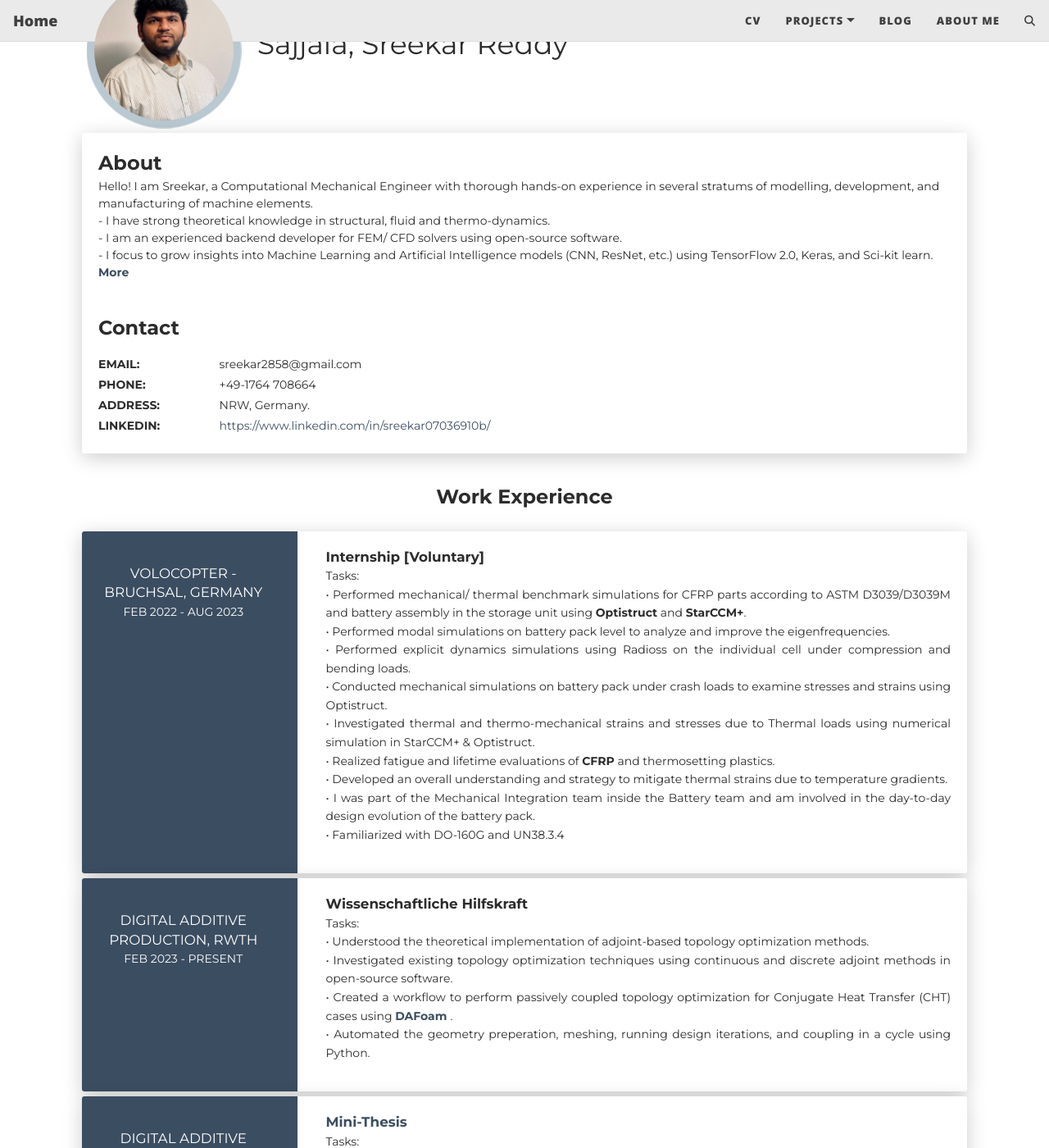
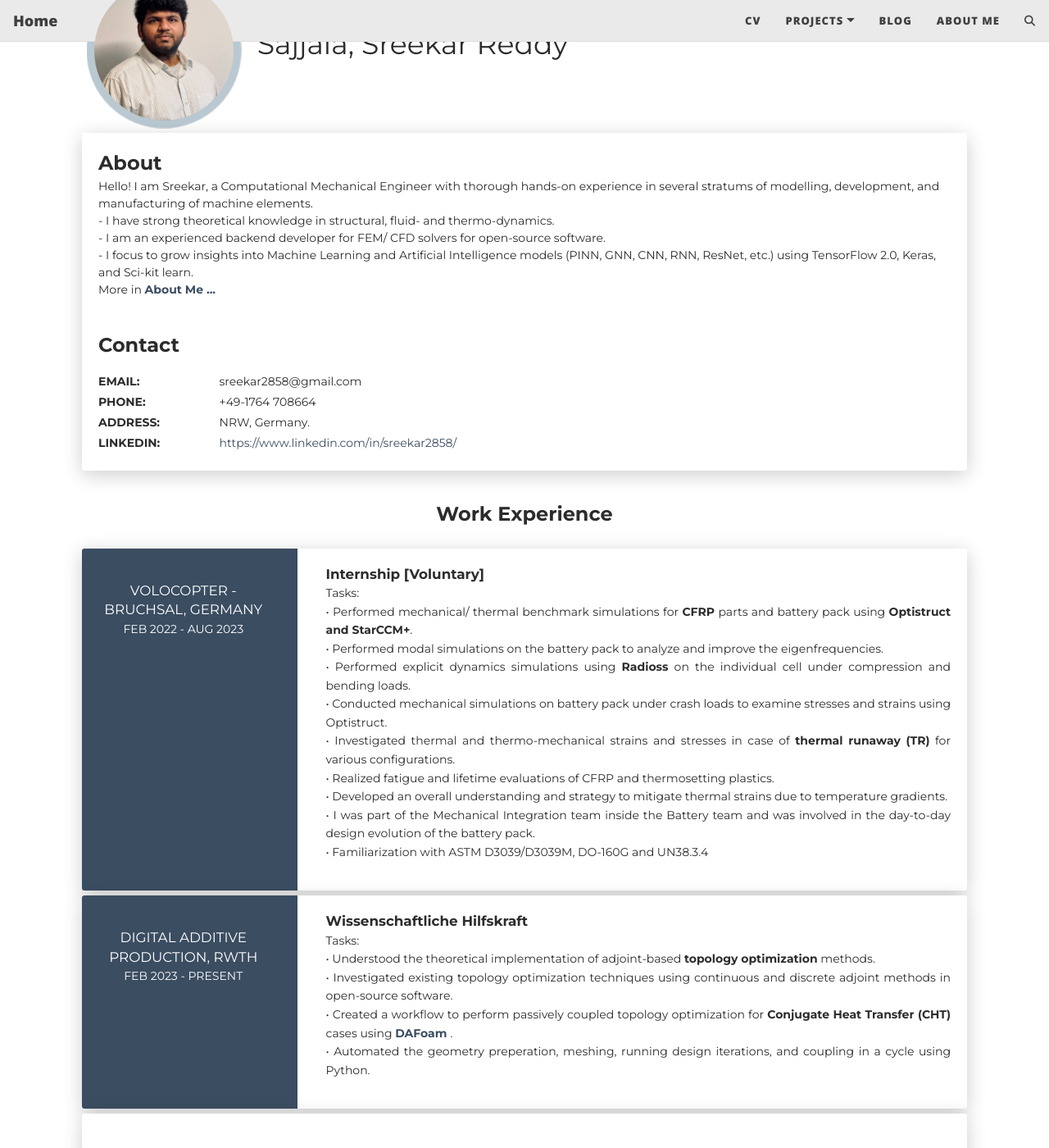
Before and after one commit to sreekar2858/sreekar2858.github.io, a Jekyll site: the page built from cv.md, in a window 1280 px wide and 1400 px high, scrolled down 349 px. Shown: the whole window at 82% size. Built offline with Jekyll 4.4.1, drawn with Linux system fonts in a browser that asks for light colours; nearby versions of some CDN libraries; comment, search, counter and statistics services are not loaded; some of the changed text lies outside the part shown.

Commit message:
Added bolds to some important info in CV

```diff
--- a/cv.md
+++ b/cv.md
@@ -57,9 +57,10 @@ subtitle:
           <div class="card-body col-mb-0">
             <div class="h4 mt-0 title h4 mb-0">About</div>
             <div class="p mt-0 mb-0"> Hello! I am Sreekar, a Computational Mechanical Engineer with thorough hands-on experience in several stratums of modelling, development, and manufacturing of machine elements.<br>
-            - I have strong theoretical knowledge in structural, fluid and thermo-dynamics.<br>
-            - I am an experienced backend developer for FEM/ CFD solvers using open-source software.<br>
-            - I focus to grow insights into Machine Learning and Artificial Intelligence models (CNN, ResNet, etc.) using TensorFlow 2.0, Keras, and Sci-kit learn. <a href="/aboutme/"><strong>More</strong></a></div>
+            - I have strong theoretical knowledge in structural, fluid- and thermo-dynamics.<br>
+            - I am an experienced backend developer for FEM/ CFD solvers for open-source software.<br>
+            - I focus to grow insights into Machine Learning and Artificial Intelligence models (PINN, GNN, CNN, RNN, ResNet, etc.) using TensorFlow 2.0, Keras, and Sci-kit learn.<br>
+            More in <a href="/aboutme/"><strong>About Me ...</strong></a></div>
           </div>
         </div>
         <div class="col-lg-10 col-md-12">
@@ -79,7 +80,7 @@ subtitle:
             </div>
             <div class="row mt-1">
               <div class="col-sm-2"><strong class="text-uppercase">LinkedIn:</strong></div>
-              <div class="col-sm-8"><a href="https://www.linkedin.com/in/sreekar07036910b/" target=_blank title="LinkedIn ref"> https://www.linkedin.com/in/sreekar07036910b/ </a></div>
+              <div class="col-sm-8"><a href="https://www.linkedin.com/in/sreekar2858/" target=_blank title="LinkedIn ref"> https://www.linkedin.com/in/sreekar2858/ </a></div>
             </div>
           </div>
         </div>
@@ -104,15 +105,15 @@ subtitle:
           <div class="card-body">
             <div class="h5"><strong>Internship [Voluntary]</strong></div>
             <p>Tasks:<br>
-            • Performed mechanical/ thermal benchmark simulations for CFRP parts according to ASTM D3039/D3039M and battery assembly in the storage unit using <strong>Optistruct</strong> and <strong>StarCCM+</strong>.<br>
-            • Performed modal simulations on battery pack level to analyze and improve the eigenfrequencies.<br>
-            • Performed explicit dynamics simulations using Radioss on the individual cell under compression and bending loads.<br>
+            • Performed mechanical/ thermal benchmark simulations for <strong>CFRP</strong> parts and battery pack using <strong>Optistruct and StarCCM+</strong>.<br>
+            • Performed modal simulations on the battery pack to analyze and improve the eigenfrequencies.<br>
+            • Performed explicit dynamics simulations using <strong>Radioss</strong> on the individual cell under compression and bending loads.<br>
             • Conducted mechanical simulations on battery pack under crash loads to examine stresses and strains using Optistruct.<br>
-            • Investigated thermal and thermo-mechanical strains and stresses due to Thermal loads using numerical simulation in StarCCM+ & Optistruct.<br>
-            • Realized fatigue and lifetime evaluations of <strong>CFRP</strong> and thermosetting plastics.<br>
+            • Investigated thermal and thermo-mechanical strains and stresses in case of <strong>thermal runaway (TR)</strong> for various configurations.<br>
+            • Realized fatigue and lifetime evaluations of CFRP and thermosetting plastics.<br>
             • Developed an overall understanding and strategy to mitigate thermal strains due to temperature gradients.<br>
-            • I was part of the Mechanical Integration team inside the Battery team and am involved in the day-to-day design evolution of the battery pack.<br>
-            • Familiarized with DO-160G and UN38.3.4</p>
+            • I was part of the Mechanical Integration team inside the Battery team and was involved in the day-to-day design evolution of the battery pack.<br>
+            • Familiarization with ASTM D3039/D3039M, DO-160G and UN38.3.4</p>
           </div>
         </div>
       </div>
@@ -130,9 +131,9 @@ subtitle:
           <div class="card-body">
             <div class="h5"><strong>Wissenschaftliche Hilfskraft</strong></div>
             <p>Tasks:<br>
-            • Understood the theoretical implementation of adjoint-based topology optimization methods.<br>
+            • Understood the theoretical implementation of adjoint-based <strong>topology optimization</strong> methods.<br>
             • Investigated existing topology optimization techniques using continuous and discrete adjoint methods in open-source software.<br>
-            • Created a workflow to perform passively coupled topology optimization for Conjugate Heat Transfer (CHT) cases using <strong><a href="https://dafoam.github.io/" target=_blank title="DAFoam ref"> DAFoam </a></strong>.<br>
+            • Created a workflow to perform passively coupled topology optimization for <strong>Conjugate Heat Transfer (CHT)</strong> cases using <strong><a href="https://dafoam.github.io/" target=_blank title="DAFoam ref"> DAFoam </a></strong>.<br>
             • Automated the geometry preperation, meshing, running design iterations, and coupling in a cycle using Python.</p>
           </div>
         </div>
@@ -151,10 +152,10 @@ subtitle:
           <div class="card-body">
             <div class="h5"><strong><a href="/2020-02-26-master-minithesis/">Mini-Thesis</a></strong></div>
             <p>Tasks:<br>
-            • Developed simulation-based NN model for evaluating cooling channel designs in additively manufactured (AM) components.<br>
-            • Ran CHT/ CFD simulations of cooling channels (Additive Manufacturing) using OpenFOAM.<br>
+            • Developed simulation-based NN model for evaluating <strong>cooling channel</strong> designs in Additively Manufactured (AM) components.<br>
+            • Ran CHT/ CFD simulations of cooling channels (<strong>Additive Manufacturing</strong>) using OpenFOAM.<br>
             • Evaluated vital parameters for several input configurations; heat transfer, head loss, structural integrity, etc.<br>
-            • Created a Graph Neural Networks (GNN) regression model to fit the simulation data.<br>
+            • Created a <strong>Graph Neural Networks (GNN)</strong> regression model to fit the simulation data.<br>
             • Optimized the cooling channel design for the desired configuration.<br>
             • Reduced development time by eliminating tedious case setups and long simulation run times, benefiting industries reliant on heat conduction and convection.</p>
           </div>
@@ -193,9 +194,9 @@ subtitle:
           <div class="card-body">
             <div class="h5"><strong>Wissenschaftliche Hilfskraft</strong></div>
             <p>Tasks:<br>
-            • Optimized/ cleaned-up MATLAB code to generate aerogel geometry.<br>
+            • Optimized/ cleaned-up <strong>MATLAB</strong> code to generate Aerogel geometry.<br>
             • Generated C++ code for better performance <br>
-            • Created input scripts for ABAQUS to run FEM simulation.</p>
+            • Created input scripts for <strong>ABAQUS</strong> to run FEM simulation.</p>
           </div>
         </div>
       </div>
@@ -252,9 +253,9 @@ subtitle:
           <div class="card-body">
             <div class="h5"><strong>Research Intern</strong></div>
             <p>Tasks:<br>
-            • Developed a custom C++ solver in OpenFOAM-v1712.<br>
+            • Developed a custom C++ solver in <strong>OpenFOAM</strong>-v1712.<br>
             • Investigated thermal, momentum, and phase-fraction evolution at different casting speeds to identify optimum for best casting quality.<br>
-            • Employed Ansys Mechanical APDL to study creep and displacement during casting process.</p>
+            • Employed Ansys <strong>Mechanical APDL</strong> to study creep and displacement during casting process.</p>
           </div>
         </div>
       </div>
@@ -272,7 +273,7 @@ subtitle:
           <div class="card-body">
             <div class="h5"><strong>Research Intern</strong></div>
             <p>Tasks:<br>
-            • Designed a mechanical fastener for a flight vehicle to withstand transient and random vibration forces.<br>
+            • Designed a mechanical fastener for a <strong>flight vehicle</strong> to withstand transient and random vibration forces.<br>
             • Streamlined designing process with a MATLAB program to create a fastener based on vital parameters.<br>
             • Conducted FEM simulation in Ansys to investigate stresses and normal forces acting on the flight vehicle frame.<br>
             • Validated results with experimental and analytical calculations.</p>
```
Also changed, not shown: 1 other file.
